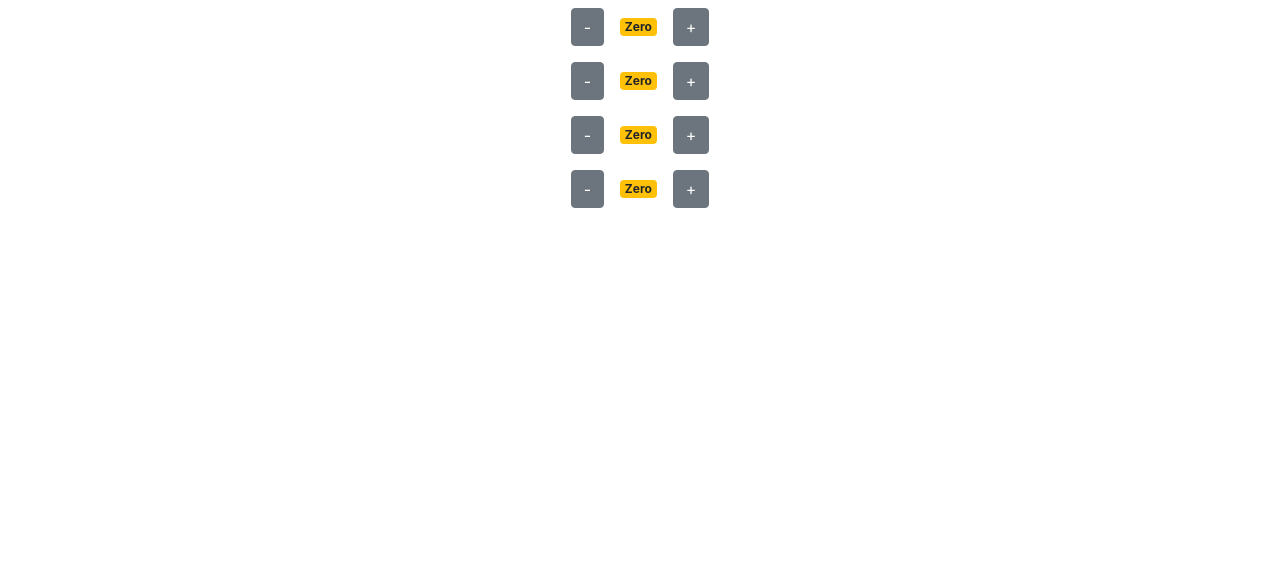
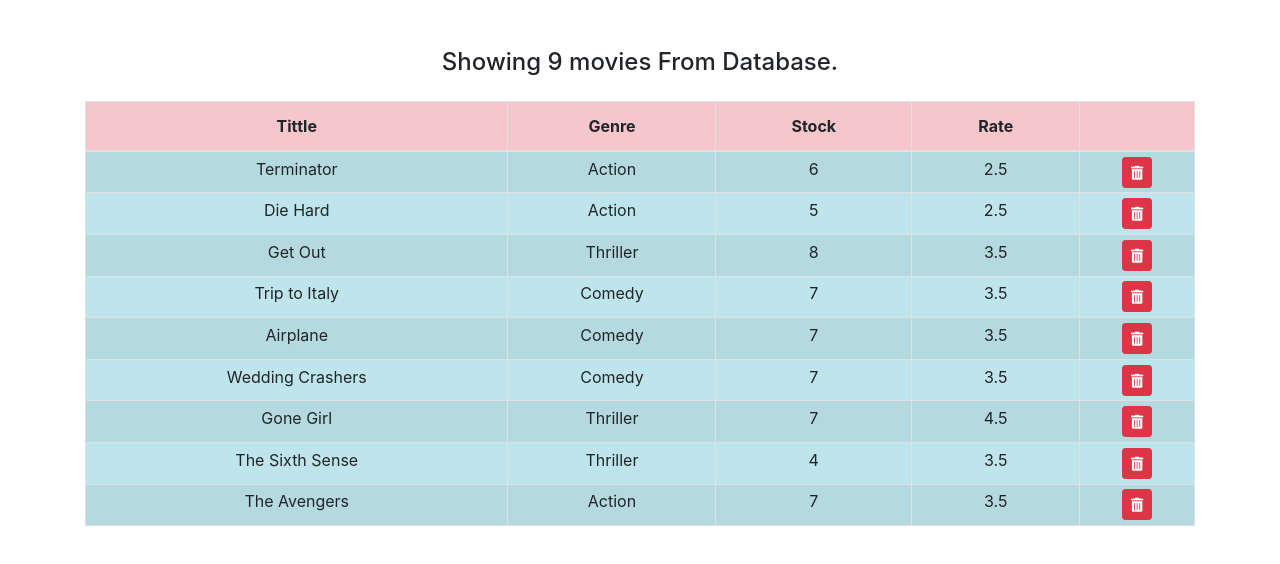
Before and after one commit to amirahad/react_practice, a React (Create React App) app: page / in a window 1280 px wide. Shown: the top 564 px of the page. Built offline with nearby package versions, Linux system fonts and the light colour scheme.

Commit message:
Vidly Movie Project Done.

```diff
--- a/public/index.html
+++ b/public/index.html
@@ -11,8 +11,19 @@
     />
     <link rel="apple-touch-icon" href="%PUBLIC_URL%/logo192.png" />
 
-
-    <link rel="stylesheet" href="https://maxcdn.bootstrapcdn.com/bootstrap/4.0.0/css/bootstrap.min.css" integrity="sha384-Gn5384xqQ1aoWXA+058RXPxPg6fy4IWvTNh0E263XmFcJlSAwiGgFAW/dAiS6JXm" crossorigin="anonymous">
+    <link
+      rel="stylesheet"
+      href="https://maxcdn.bootstrapcdn.com/bootstrap/4.0.0/css/bootstrap.min.css"
+      integrity="sha384-Gn5384xqQ1aoWXA+058RXPxPg6fy4IWvTNh0E263XmFcJlSAwiGgFAW/dAiS6JXm"
+      crossorigin="anonymous"
+    />
+    <link
+      rel="stylesheet"
+      href="https://cdnjs.cloudflare.com/ajax/libs/font-awesome/5.15.4/css/all.min.css"
+      integrity="sha512-1ycn6IcaQQ40/MKBW2W4Rhis/DbILU74C1vSrLJxCq57o941Ym01SwNsOMqvEBFlcgUa6xLiPY/NS5R+E6ztJQ=="
+      crossorigin="anonymous"
+      referrerpolicy="no-referrer"
+    />
     <!--
       manifest.json provides metadata used when your web app is installed on a
       user's mobile device or desktop. See https://developers.google.com/web/fundamentals/web-app-manifest/
@@ -43,8 +54,20 @@
       To create a production bundle, use `npm run build` or `yarn build`.
     -->
 
-    <script src="https://code.jquery.com/jquery-3.2.1.slim.min.js" integrity="sha384-KJ3o2DKtIkvYIK3UENzmM7KCkRr/rE9/Qpg6aAZGJwFDMVNA/GpGFF93hXpG5KkN" crossorigin="anonymous"></script>
-    <script src="https://cdnjs.cloudflare.com/ajax/libs/popper.js/1.12.9/umd/popper.min.js" integrity="sha384-ApNbgh9B+Y1QKtv3Rn7W3mgPxhU9K/ScQsAP7hUibX39j7fakFPskvXusvfa0b4Q" crossorigin="anonymous"></script>
-    <script src="https://maxcdn.bootstrapcdn.com/bootstrap/4.0.0/js/bootstrap.min.js" integrity="sha384-JZR6Spejh4U02d8jOt6vLEHfe/JQGiRRSQQxSfFWpi1MquVdAyjUar5+76PVCmYl" crossorigin="anonymous"></script>
+    <script
+      src="https://code.jquery.com/jquery-3.2.1.slim.min.js"
+      integrity="sha384-KJ3o2DKtIkvYIK3UENzmM7KCkRr/rE9/Qpg6aAZGJwFDMVNA/GpGFF93hXpG5KkN"
+      crossorigin="anonymous"
+    ></script>
+    <script
+      src="https://cdnjs.cloudflare.com/ajax/libs/popper.js/1.12.9/umd/popper.min.js"
+      integrity="sha384-ApNbgh9B+Y1QKtv3Rn7W3mgPxhU9K/ScQsAP7hUibX39j7fakFPskvXusvfa0b4Q"
+      crossorigin="anonymous"
+    ></script>
+    <script
+      src="https://maxcdn.bootstrapcdn.com/bootstrap/4.0.0/js/bootstrap.min.js"
+      integrity="sha384-JZR6Spejh4U02d8jOt6vLEHfe/JQGiRRSQQxSfFWpi1MquVdAyjUar5+76PVCmYl"
+      crossorigin="anonymous"
+    ></script>
   </body>
 </html>
--- a/src/App.js
+++ b/src/App.js
@@ -1,21 +1,15 @@
-import React, {Component} from 'react';
-import './App.css';
-import Counter from './components/counter';
-
+import React, { Component } from "react";
+import "./App.css";
+import Movies from "./components/movies";
 
 class App extends Component {
-
-
-  render(){
+  render() {
     return (
       <div className="App">
-        <Counter />
-        <Counter />
-        <Counter />
-        <Counter />
+        <Movies />
       </div>
     );
-  };
+  }
 }
 
 export default App;
--- a/src/components/counter.jsx
+++ /dev/null
@@ -1,68 +0,0 @@
-import React, {Component} from "react";
-
-class counter extends Component{
-    state= {
-        count: 0,
-        tags: ['tag1','tag2'],
-        // imageUrl: 'https://picsum.photos/200'
-    };
-
-    // constructor(){
-    //     super()
-    //     this.handleIncrement = this.handleIncrement.bind(this);
-    // }
-
-    handleIncrement = () => {
-        this.setState({ count: this.state.count + 1})
-    }
-
-    handleDecrement = () => {
-        this.setState({ count: this.state.count - 1})
-    }
-
-    // reset = () => {
-    //     this.setState({ count: 0})
-    // }
-
-    render(){
-
-
-        return(
-            <div>
-                {/* <img src={this.state.imageUrl} alt="anything"/><br/> */}
-                <button onClick={this.handleDecrement} className="m-2 btn  btn-secondary ">-</button>
-                <span className={ this.getBadgeClasses() }>{this.formatCount()}</span>
-                <button onClick={this.handleIncrement} className="m-2 btn  btn-secondary ">+</button>
-                {/* <ul>
-                    {this.conditionalRendering()}
-                </ul> */}
-
-                {/* <button onClick={this.reset} className="m-2 btn  btn-secondary btn-lg">Reset All</button> */}
-            </div>
-        );
-    }
-    // conditionalRendering() {
-    //     return (this.state.tags.length === 0) ? <h3>tags are empty!</h3> : this.state.tags.map(tag => <li key={tag}>{tag}</li>);
-    // }
-
-    getBadgeClasses() {
-        let classes = "badge m-2 badge-";
-        // classes += (this.state.count <= 0) ? "warning" : "primary";
-        if(this.state.count === 0){
-            classes += "warning"
-        }else if(this.state.count <= 0){
-            classes += "danger"
-        }else{
-            classes += "primary"
-        }
-        return classes;
-    }
-
-    formatCount(){
-        const {count} = this.state;
-        return count === 0 ? 'Zero' : count;
-    }
-}
-
-
-export default counter;
--- /dev/null
+++ b/src/components/movies.jsx
@@ -0,0 +1,76 @@
+import React, { Component } from "react";
+import { getMovies } from "../services/fakeMovieService";
+
+class Movies extends Component {
+  state = {
+    movies: getMovies(),
+  };
+
+  handleClick = (movie) => {
+    const movies = this.state.movies.filter((m) => m._id !== movie._id);
+    this.setState({ movies });
+    //this.setState({movies:movies})
+  };
+
+  render() {
+    const { length } = this.state.movies;
+
+    if (length === 0) return <h4 className="mt-5 text-danger">OPPSSSS!!! There Are No Movies in the Database.</h4>;
+
+    return (
+      <div className="container mt-5">
+        <h4 className=" ">Showing {length} movies From Database.</h4>
+        <table className="table table-info table-striped table-bordered table-hover mt-4 ">
+          <thead>
+            <tr className="table-danger">
+              <th scope="col">Tittle</th>
+              <th scope="col">Genre</th>
+              <th scope="col">Stock</th>
+              <th scope="col">Rate</th>
+              <th></th>
+            </tr>
+          </thead>
+          <tbody>
+            {this.state.movies.map((movie) => (
+              <tr className=" table-sm" key={movie._id}>
+                <td>{movie.title}</td>
+                <td>{movie.genre.name}</td>
+                <td>{movie.numberInStock}</td>
+                <td>{movie.dailyRentalRate}</td>
+                <td>
+                  <button
+                    onClick={() => this.handleClick(movie)}
+                    className="btn btn-danger btn-sm"
+                  >
+                    <i className="fas fa-trash-alt"></i>
+                  </button>
+                </td>
+              </tr>
+            ))}
+          </tbody>
+        </table>
+      </div>
+    );
+  }
+}
+
+export default Movies;
+
+<table className="table table-dark">
+  <thead>
+    <tr>
+      <th scope="col">#</th>
+      <th scope="col">First</th>
+      <th scope="col">Last</th>
+      <th scope="col">Handle</th>
+    </tr>
+  </thead>
+  <tbody>
+    <tr>
+      <th scope="row">1</th>
+      <td>Mark</td>
+      <td>Otto</td>
+      <td>@mdo</td>
+    </tr>
+  </tbody>
+</table>;
--- /dev/null
+++ b/src/services/fakeGenreService.js
@@ -0,0 +1,9 @@
+export const genres = [
+  { _id: "5b21ca3eeb7f6fbccd471818", name: "Action" },
+  { _id: "5b21ca3eeb7f6fbccd471814", name: "Comedy" },
+  { _id: "5b21ca3eeb7f6fbccd471820", name: "Thriller" }
+];
+
+export function getGenres() {
+  return genres.filter(g => g);
+}
--- /dev/null
+++ b/src/services/fakeMovieService.js
@@ -0,0 +1,97 @@
+import * as genresAPI from "./fakeGenreService";
+
+const movies = [
+  {
+    _id: "5b21ca3eeb7f6fbccd471815",
+    title: "Terminator",
+    genre: { _id: "5b21ca3eeb7f6fbccd471818", name: "Action" },
+    numberInStock: 6,
+    dailyRentalRate: 2.5,
+    publishDate: "2018-01-03T19:04:28.809Z"
+  },
+  {
+    _id: "5b21ca3eeb7f6fbccd471816",
+    title: "Die Hard",
+    genre: { _id: "5b21ca3eeb7f6fbccd471818", name: "Action" },
+    numberInStock: 5,
+    dailyRentalRate: 2.5
+  },
+  {
+    _id: "5b21ca3eeb7f6fbccd471817",
+    title: "Get Out",
+    genre: { _id: "5b21ca3eeb7f6fbccd471820", name: "Thriller" },
+    numberInStock: 8,
+    dailyRentalRate: 3.5
+  },
+  {
+    _id: "5b21ca3eeb7f6fbccd471819",
+    title: "Trip to Italy",
+    genre: { _id: "5b21ca3eeb7f6fbccd471814", name: "Comedy" },
+    numberInStock: 7,
+    dailyRentalRate: 3.5
+  },
+  {
+    _id: "5b21ca3eeb7f6fbccd47181a",
+    title: "Airplane",
+    genre: { _id: "5b21ca3eeb7f6fbccd471814", name: "Comedy" },
+    numberInStock: 7,
+    dailyRentalRate: 3.5
+  },
+  {
+    _id: "5b21ca3eeb7f6fbccd47181b",
+    title: "Wedding Crashers",
+    genre: { _id: "5b21ca3eeb7f6fbccd471814", name: "Comedy" },
+    numberInStock: 7,
+    dailyRentalRate: 3.5
+  },
+  {
+    _id: "5b21ca3eeb7f6fbccd47181e",
+    title: "Gone Girl",
+    genre: { _id: "5b21ca3eeb7f6fbccd471820", name: "Thriller" },
+    numberInStock: 7,
+    dailyRentalRate: 4.5
+  },
+  {
+    _id: "5b21ca3eeb7f6fbccd47181f",
+    title: "The Sixth Sense",
+    genre: { _id: "5b21ca3eeb7f6fbccd471820", name: "Thriller" },
+    numberInStock: 4,
+    dailyRentalRate: 3.5
+  },
+  {
+    _id: "5b21ca3eeb7f6fbccd471821",
+    title: "The Avengers",
+    genre: { _id: "5b21ca3eeb7f6fbccd471818", name: "Action" },
+    numberInStock: 7,
+    dailyRentalRate: 3.5
+  }
+];
+
+export function getMovies() {
+  return movies;
+}
+
+export function getMovie(id) {
+  return movies.find(m => m._id === id);
+}
+
+export function saveMovie(movie) {
+  let movieInDb = movies.find(m => m._id === movie._id) || {};
+  movieInDb.name = movie.name;
+  movieInDb.genre = genresAPI.genres.find(g => g._id === movie.genreId);
+  movieInDb.numberInStock = movie.numberInStock;
+  movieInDb.dailyRentalRate = movie.dailyRentalRate;
+
+  if (!movieInDb._id) {
+    movieInDb._id = Date.now();
+    movies.push(movieInDb);
+  }
+
+  return movieInDb;
+}
+
+export function deleteMovie(id) {
+  let movieInDb = movies.find(m => m._id === id);
+  movies.splice(movies.indexOf(movieInDb), 1);
+  return movieInDb;
+}
```
